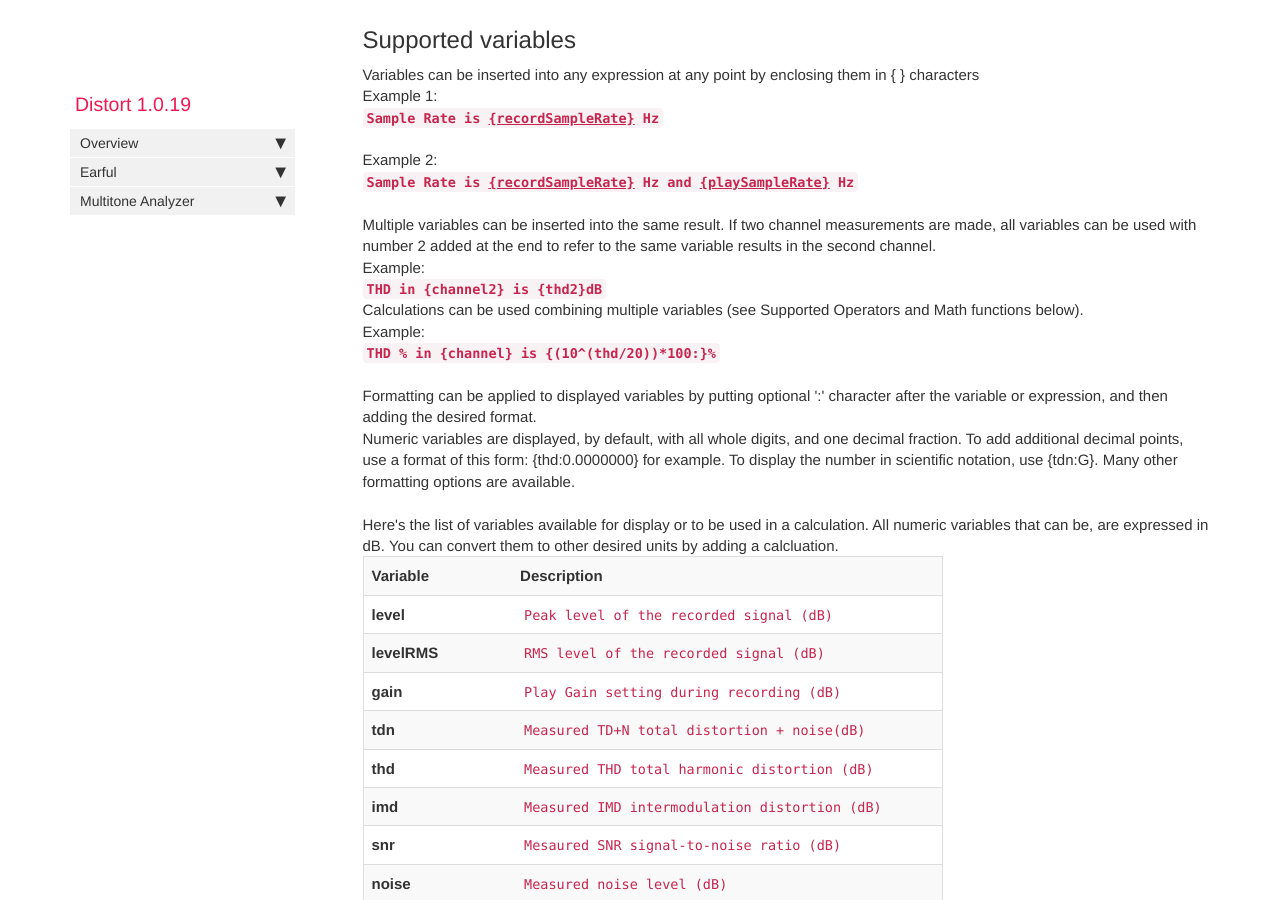
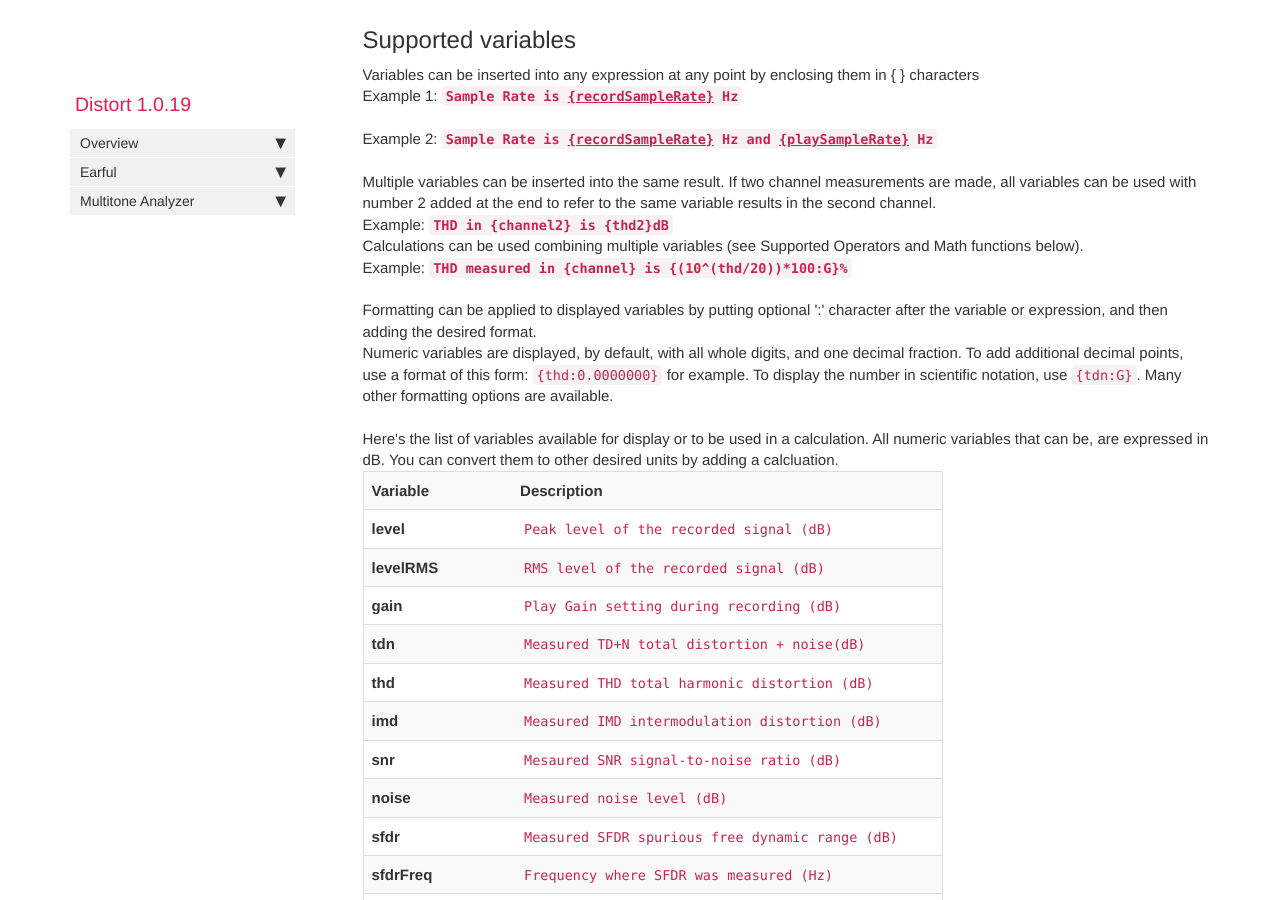
Before and after one commit to pkane2001/Distort, a Jekyll site: the page built from docs/multitone-exp.md, in a window 1280 px wide and 900 px high, scrolled down 312 px. Built offline with Jekyll 4.4.1, drawn with Linux system fonts in a browser that asks for light colours; nearby versions of some CDN libraries; our own code applies the rules of GitHub Pages for plain Markdown files; comment, search, counter and statistics services are not loaded.

Commit message:
no message

```diff
--- a/docs/multitone-exp.md
+++ b/docs/multitone-exp.md
@@ -15,24 +15,24 @@ comments: true
 
 Variables can be inserted into any expression at any point by enclosing them in { } characters
 
-<br>Example 1:<br><code><strong>Sample Rate is <u>{recordSampleRate}</u> Hz</strong></code> <br>
-<br>Example 2:<br><code><strong>Sample Rate is <u>{recordSampleRate}</u> Hz and <u>{playSampleRate}</u> Hz</strong></code>
+<br>Example 1: <code><strong>Sample Rate is <u>{recordSampleRate}</u> Hz</strong></code> <br>
+<br>Example 2: <code><strong>Sample Rate is <u>{recordSampleRate}</u> Hz and <u>{playSampleRate}</u> Hz</strong></code>
 <br><br>
 
 Multiple variables can be inserted into the same result. If two channel measurements are made, all variables can be used with number 2 added at the end to refer to the same variable results in the second channel.
 
-<br>Example:<br><code><strong>THD in {channel2} is {thd2}dB</strong></code> <br>
+<br>Example: <code><strong>THD in {channel2} is {thd2}dB</strong></code> <br>
 
 Calculations can be used combining multiple variables (see Supported Operators and Math functions below).
 
-<br>Example:<br><code><strong>THD % in {channel} is {(10^(thd/20))*100:}%</strong></code> <br>
+<br>Example: <code><strong>THD measured in {channel} is {(10^(thd/20))*100:G}%</strong></code> <br>
 
 <br>
 Formatting can be applied to displayed variables by putting optional ':' character after the variable or expression, and then adding the desired format.
 
 <br>
 
-Numeric variables are displayed, by default, with all whole digits, and one decimal fraction. To add additional decimal points, use a format of this form:   {thd:0.0000000} for example. To display the number in scientific notation, use {tdn:G}. Many other formatting options are available.
+Numeric variables are displayed, by default, with all whole digits, and one decimal fraction. To add additional decimal points, use a format of this form:   <code>{thd:0.0000000}</code> for example. To display the number in scientific notation, use <code>{tdn:G}</code>. Many other formatting options are available.
 <br>
 
 <br>
```
